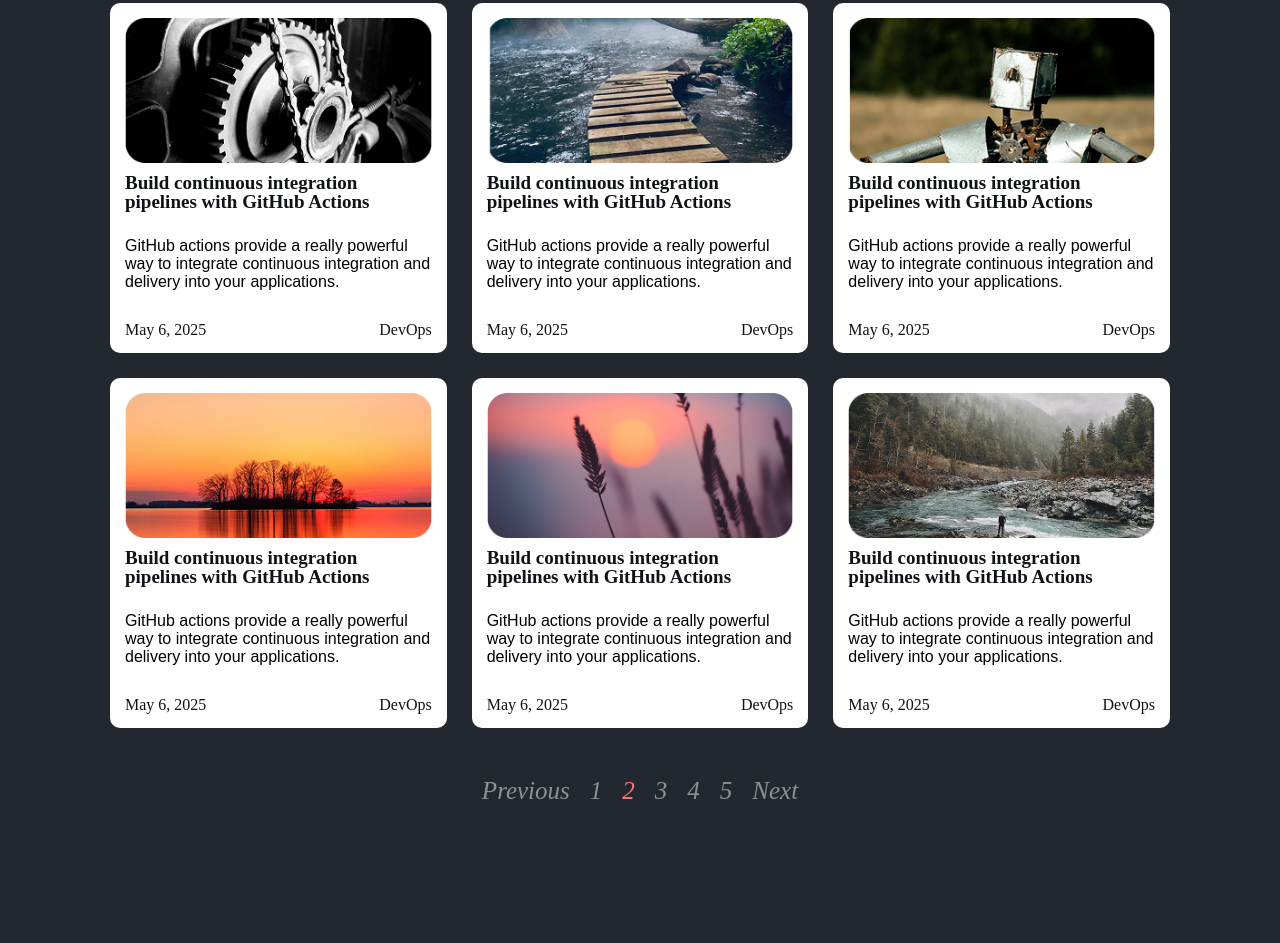
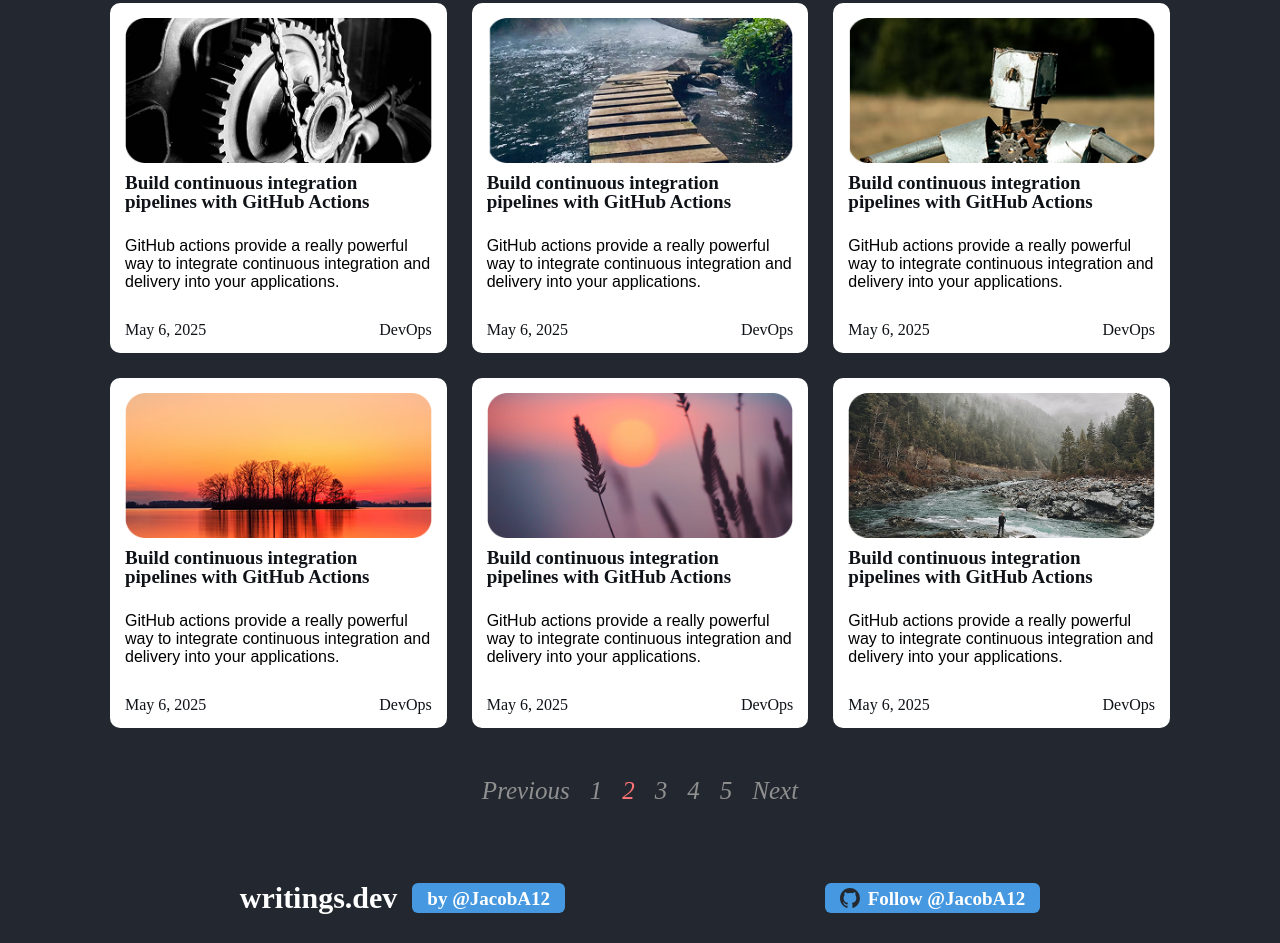
Before and after one commit to JacobA12/static_blog_practice, a plain HTML site: page index.html in a window 1280 px wide. Shown: the part 894-1837 px from the top of the page. Before the commit the page ends 1747 px from the top, so only its background shows below. Drawn offline with Linux system fonts and the light colour scheme.

Commit message:
Add footer section with GitHub logo and styling for improved branding

```diff
--- a/index.html
+++ b/index.html
@@ -263,7 +263,21 @@
         <li class="num-page">5</li>
         <li class="selector">Next</li>
       </ul>
-      <footer class="footer"></footer>
+      <footer class="footer">
+        <div class="left-footer">
+          <p id="website-name">writings.dev</p>
+          <p id="handle">by @JacobA12</p>
+        </div>
+        <div class="right-footer" id="github-handle">
+          <img
+            src="./images/github-mark.svg"
+            alt="github logo"
+            height="20px"
+            width="20px"
+          />
+          <p >Follow @JacobA12</p>
+        </div>
+      </footer>
     </div>
   </body>
 </html>
--- a/styles.css
+++ b/styles.css
@@ -206,3 +206,50 @@ body {
   color: #ff7575;
   font-style: bold;
 }
+
+/* footer */
+.footer {
+  font-family: Source Sans Pro;
+  font-weight: 600;
+  font-size: 30px;
+  line-height: 100%;
+  letter-spacing: 0%;
+  color: #ffffff;
+
+  display: flex;
+  justify-content: space-around;
+  flex-direction: row;
+}
+
+.left-footer {
+  display: flex;
+  gap: 15px;
+}
+
+.right-footer {
+  display: flex;
+  flex-direction: row;
+  gap: 15px;
+}
+
+#github-handle,
+#handle {
+  font-family: Source Sans Pro;
+  font-weight: 600;
+  font-size: 19px;
+  text-align: center;
+  padding: 4px 15px; /* Reduced vertical padding */
+  margin: auto 0;
+  background-color: #4699e0;
+  border-radius: 6px;
+  width: fit-content;
+  height: 30px; /* Set fixed height for both */
+  display: flex;
+  align-items: center;
+  justify-content: center;
+  line-height: 1; /* Add this to control text height */
+}
+
+#github-handle {
+  gap: 8px; /* Keep gap only for github handle since it has the icon */
+}
```
Also changed, not shown: images/github-mark.svg (added).
